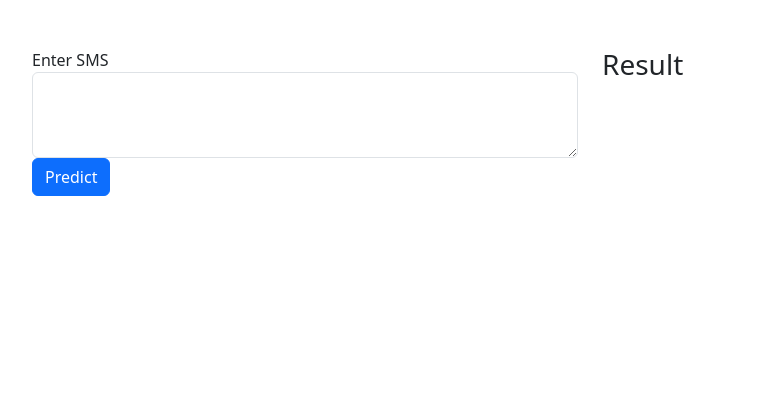
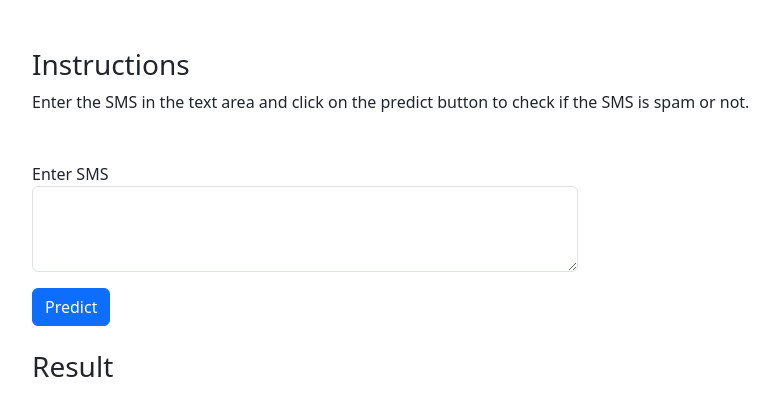
Before and after one commit to dpshah23/Sms-Spam-Classifier, a Flask app: page / in a window 1280 px wide. Shown: the part 50-466 px from the top of the page, without its empty margins (50-829 px from the left). Run offline with Flask 3, Linux system fonts and the light colour scheme.

Commit message:
Updated html file

```diff
--- a/templates/index.html
+++ b/templates/index.html
@@ -14,7 +14,10 @@
       <span class="navbar-brand mb-0 h1">SMS Spam Classifier</span>
     </div>
   </nav>
-
+  <div class="container mt-5">
+    <h3>Instructions</h3>
+    <p>Enter the SMS in the text area and click on the predict button to check if the SMS is spam or not.</p>
+</div>
     <div class="container mt-5">
         <div class="row">
         <div class="col-md-6">
@@ -23,11 +26,12 @@
             <label for="sms">Enter SMS</label>
             <textarea class="form-control" name="content" id="sms" rows="3"></textarea>
             </div>
-            <button type="submit" class="btn btn-primary">Predict</button>
+            <button type="submit" class="btn btn-primary mt-3">Predict</button>
             </form>
         </div>
 
-        <div class="col-md-6">
+
+        <div class="container mt-4">
             <h3>Result</h3>
             <p>{{ prediction_text }}</p>
         </div>
```
